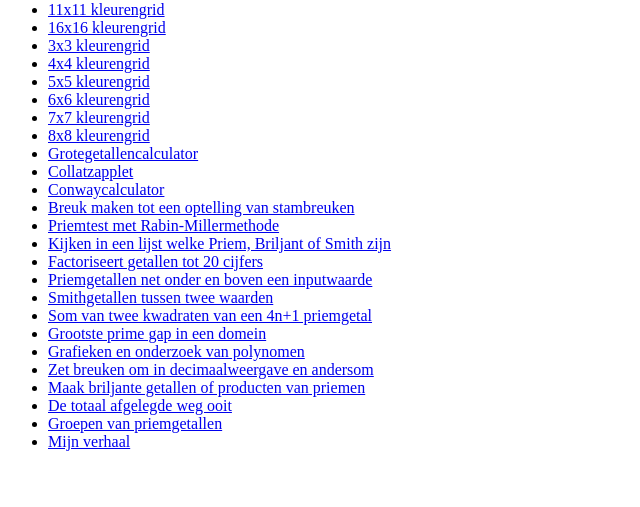
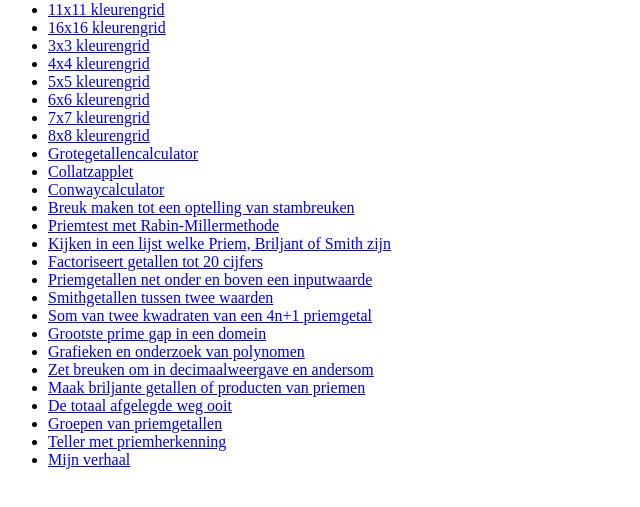
Before and after one commit to Jeroentje1970/wiskunde-apps, a plain HTML site: page index.html in a window 1280 px wide. Shown: the part 79-586 px from the top of the page, without its empty margins (0-640 px from the left). Drawn offline with Linux system fonts and the light colour scheme.

Commit message:
Update index.html

```diff
--- a/index.html
+++ b/index.html
@@ -31,6 +31,7 @@
     <li><a href="briljantegetallenmaker_v2.html">Maak briljante getallen of producten van priemen</a></li>
     <li><a href="afstandsmeter.html">De totaal afgelegde weg ooit</a></li>
     <li><a href="primes en k-tuplets.html">Groepen van priemgetallen</a></li>
+    <li><a href="Teller.html">Teller met priemherkenning</a></li>
     <li><a href="LEESMIJ.md">Mijn verhaal</a></li>
   </ul>
 </body>
```
